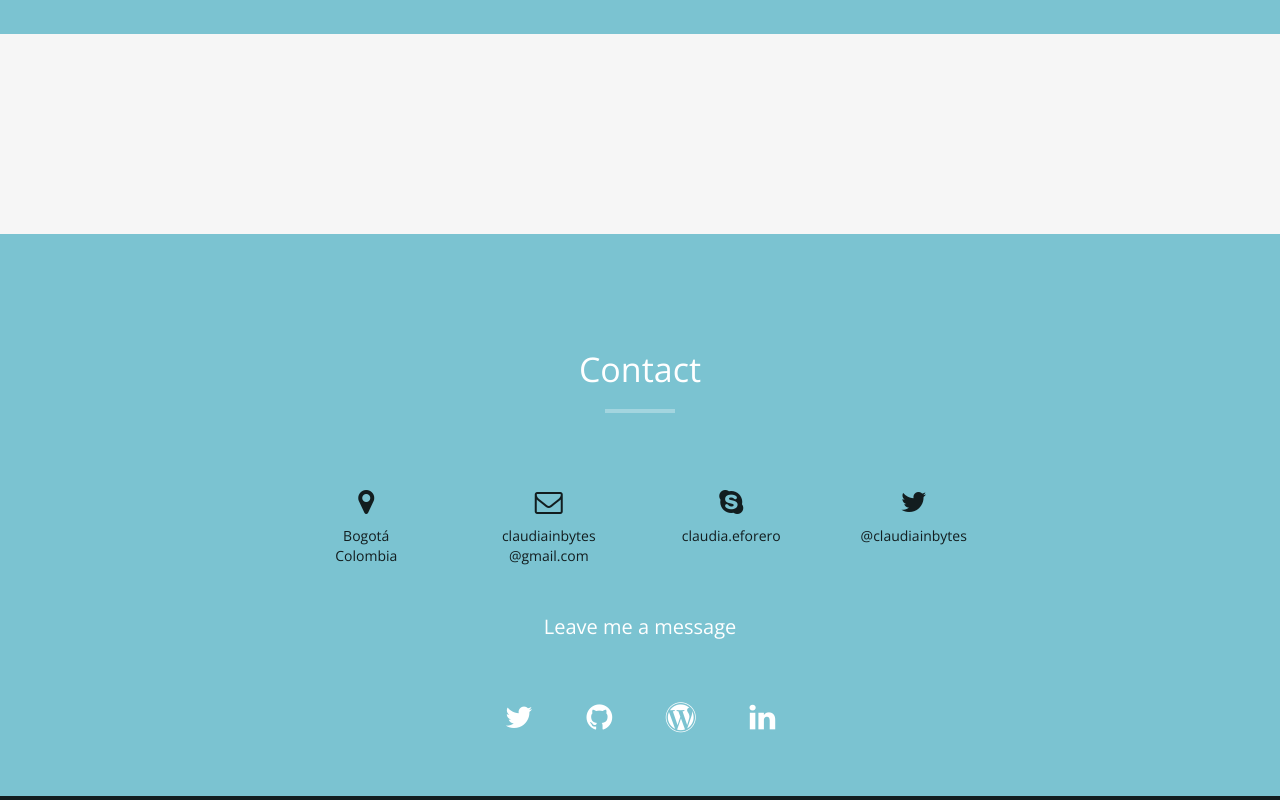
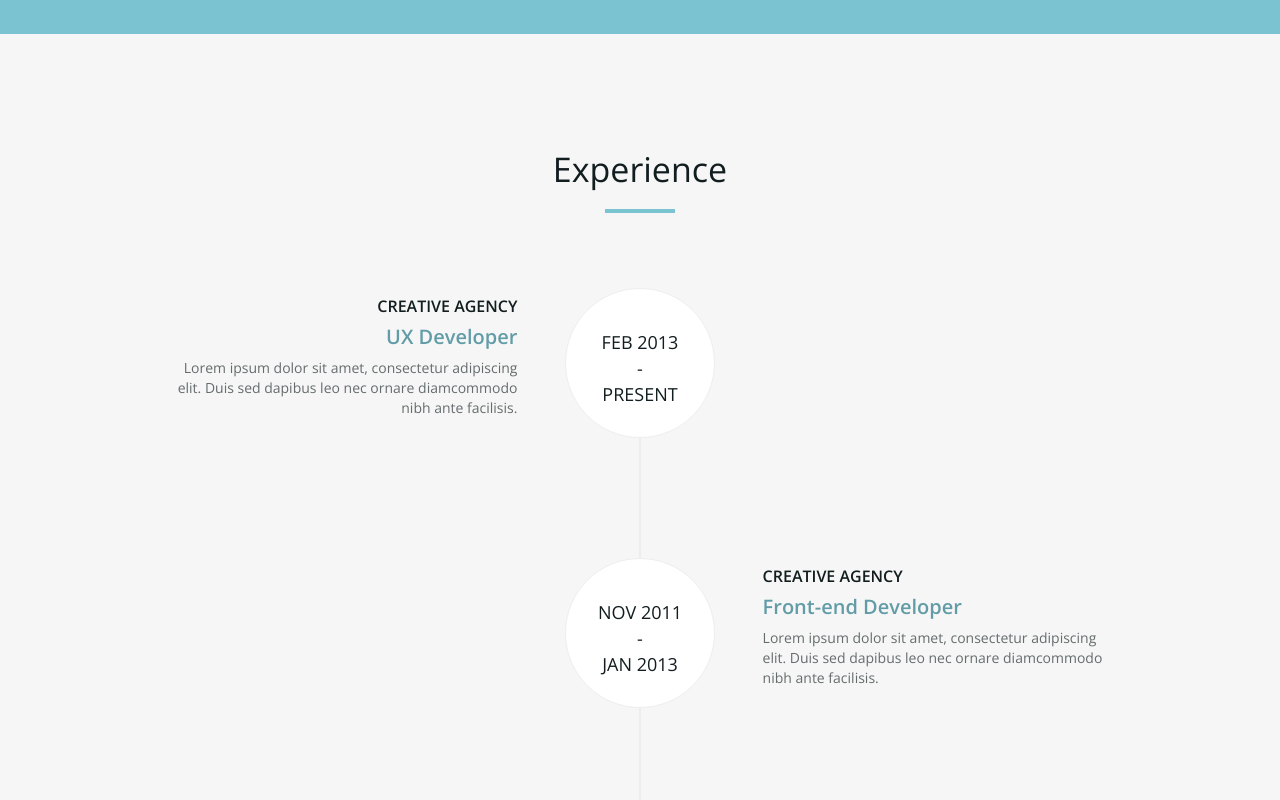
Before and after one commit to claudiainbytes/claudiainbytes.github.com, a plain HTML site: page index.html in a window 1280 px wide. Shown: the part 3840-4640 px from the top of the page. Drawn offline with nearby package versions, Linux system fonts and the light colour scheme.

Commit message:
latest changes

```diff
--- a/index.html
+++ b/index.html
@@ -253,7 +253,7 @@
 </div>
 <!-- Resume Section -->
 <div id="resume" class="text-center">
-  <div class="container" style="display:none;">
+  <div class="container">
     <div class="section-title center">
       <h2>Experience</h2>
       <hr>
@@ -313,7 +313,7 @@
       </div>
     </div>
   </div>
-  <div class="container" style="display:none;">
+  <div class="container">
     <div class="section-title center">
       <h2>Education</h2>
       <hr>
@@ -385,18 +385,15 @@
       <hr>
     </div>
     <div class="col-md-8 col-md-offset-2">
-      <div class="col-md-3"> <i class="fa fa-map-marker fa-2x"></i>
+      <div class="col-md-4"> <i class="fa fa-map-marker fa-2x"></i>
         <p>Bogotá<br>
            Colombia</p>
       </div>
-      <div class="col-md-3"> <i class="fa fa-envelope-o fa-2x"></i>
-        <p>claudiainbytes<br>@gmail.com</p>
+      <div class="col-md-4"> <i class="fa fa-envelope-o fa-2x"></i>
+        <p>claudiainbytes@gmail.com</p>
       </div>
-      <div class="col-md-3"> <i class="fa fa-skype fa-2x"></i>
+      <div class="col-md-4"> <i class="fa fa-skype fa-2x"></i>
         <p>claudia.eforero</p>
-      </div>
-      <div class="col-md-3"> <i class="fa fa-twitter fa-2x"></i>
-        <p>@claudiainbytes</p>
       </div>
       <div class="clearfix"></div>
     </div>
```
